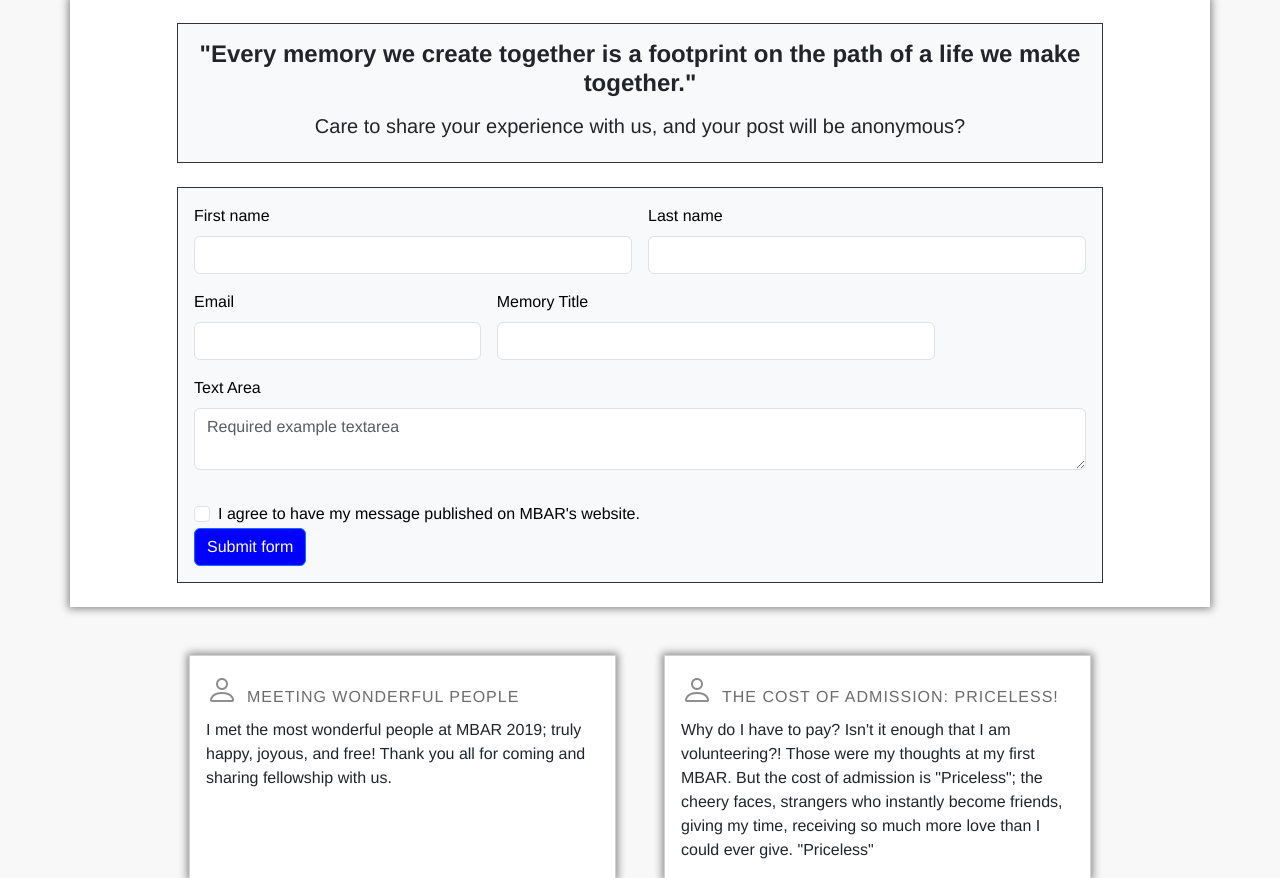
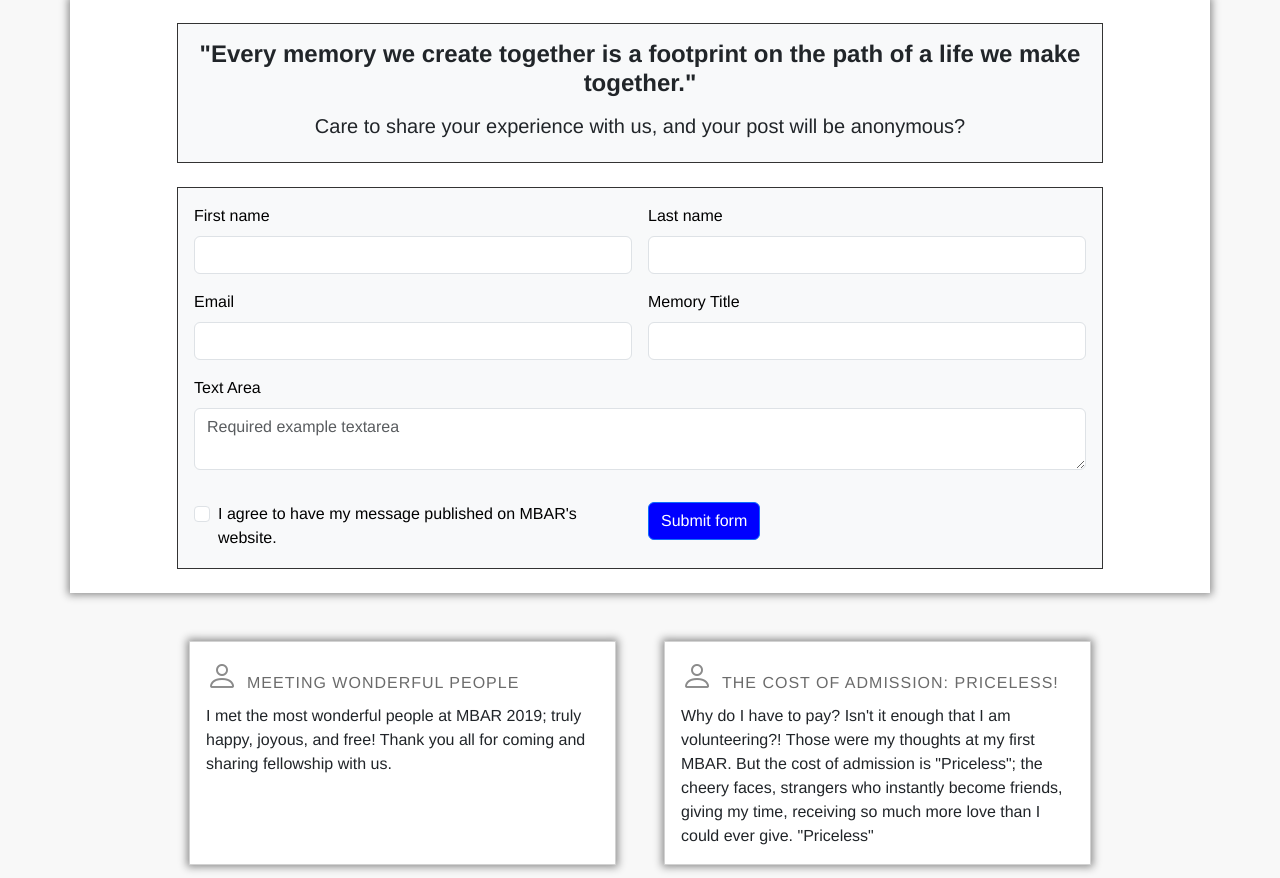
Before and after one commit to philemmons/mbar, a PHP site: page /memories.php in a window 1280 px wide. Shown: the part 920-1798 px from the top of the page. Run offline with PHP 8.4, Linux system fonts and the light colour scheme; some libraries are stand-ins or nearby versions.

Commit message:
formatting

```diff
--- a/memories.php
+++ b/memories.php
@@ -135,7 +135,7 @@ if (!empty($errors)) {
                                 Required
                             </div>
                         </div>
-                        <div class="col-md-4">
+                        <div class="col-md-6">
                             <label for="memory-em" class="form-label">Email</label>
                             <input type="email" class="form-control" id="memory-em" required>
                             <div class="invalid-feedback">
@@ -156,7 +156,7 @@ if (!empty($errors)) {
                                 Please enter your message in the text area.
                             </div>
                         </div>
-                        <div class="col-12">
+                        <div class="col-md-6">
                             <div class="form-check">
                                 <input class="form-check-input" type="checkbox" value="" id="invalidCheck" required>
                                 <label class="form-check-label" for="invalidCheck">
@@ -166,9 +166,10 @@ if (!empty($errors)) {
                                     You must agree before submitting.
                                 </div>
                             </div>
-                            <div class="col-12">
-                                <button class="btn btn-primary" type="submit">Submit form</button>
-                            </div>
+                        </div>
+                        <div class="col-md-6">
+                            <button class="btn btn-primary" type="submit">Submit form</button>
+                        </div>
                     </form>
                 </div>
             </div>
```
